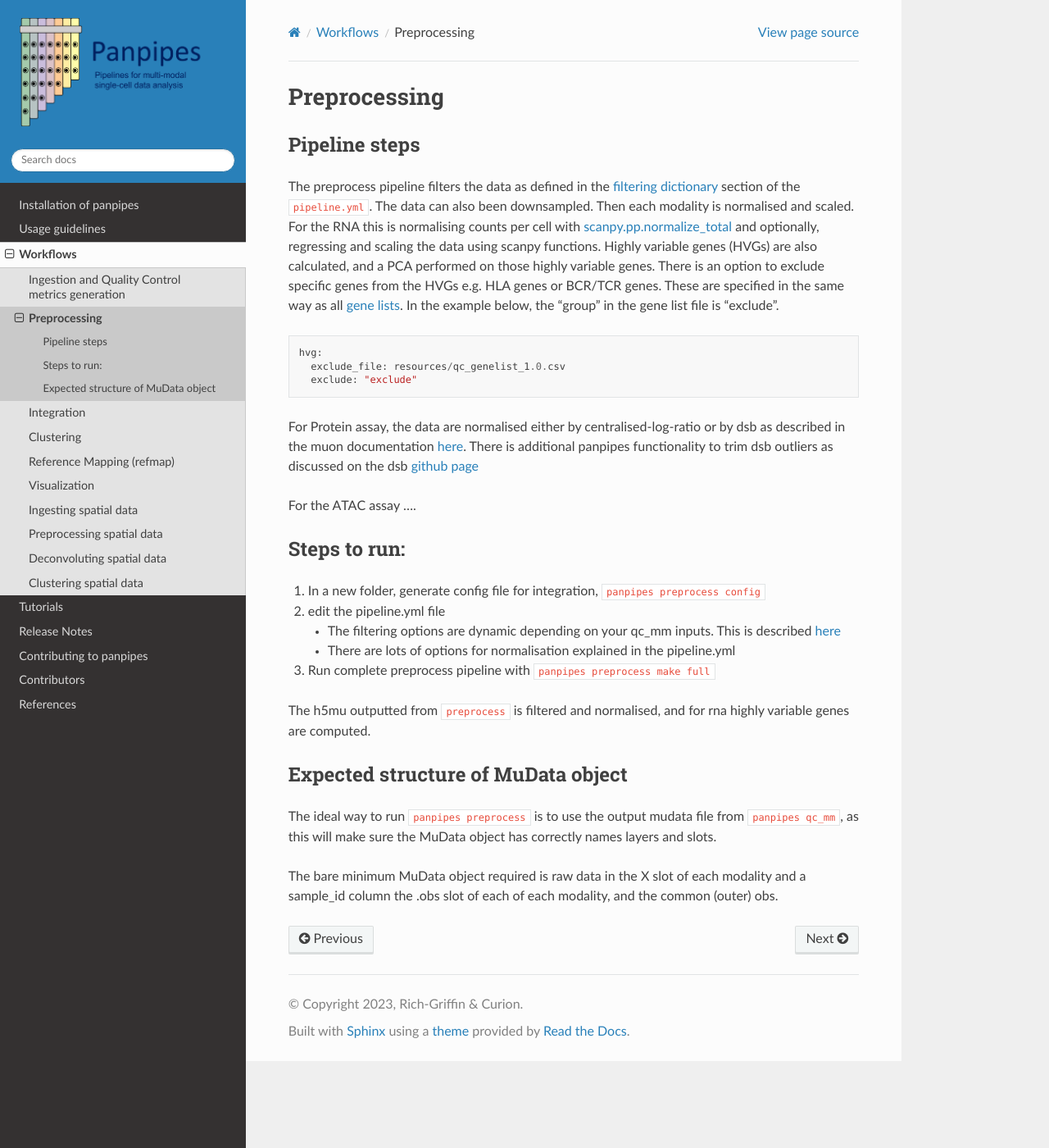
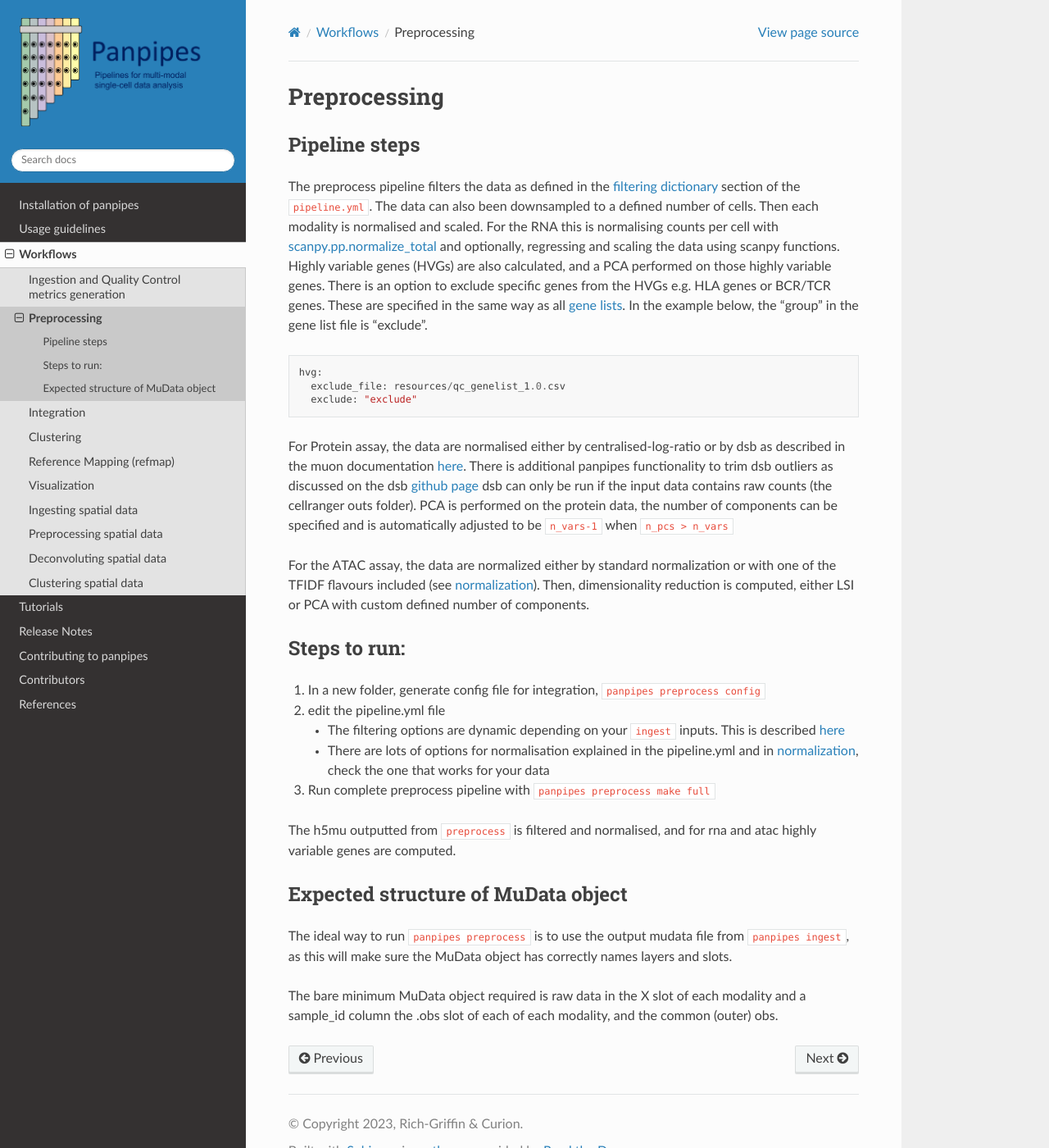
Before and after one commit to bio-la/panpipes-nextflow, a Sphinx documentation site: the page built from docs/workflows/preprocess.md, in a window 1280 px wide and 1400 px high. Shown: the whole window at 82% size. Built offline with Sphinx 7.4.7 and the Read the Docs theme 2.0.0, drawn with Linux system fonts in a browser that asks for light colours.

Commit message:
added workflow preprocess info

````diff
--- a/docs/workflows/preprocess.md
+++ b/docs/workflows/preprocess.md
@@ -4,7 +4,7 @@ Preprocessing
 
 ## Pipeline steps
 
-The preprocess pipeline filters the data as defined in the [filtering dictionary](../usage/filter_dict_instructions.md) section of the `pipeline.yml`. The data can also been downsampled.
+The preprocess pipeline filters the data as defined in the [filtering dictionary](../usage/filter_dict_instructions.md) section of the `pipeline.yml`. The data can also been downsampled to a defined number of cells.
 Then each modality is normalised and scaled. For the RNA this is normalising counts per cell with [scanpy.pp.normalize_total](https://scanpy.readthedocs.io/en/stable/generated/scanpy.pp.normalize_total.html) and optionally, regressing and scaling the data using scanpy functions. Highly variable genes (HVGs) are also calculated, and a PCA performed on those highly variable genes. There is an option to exclude specific genes from the HVGs e.g. HLA genes or BCR/TCR genes. These are specified in the same way as all [gene lists](../usage/gene_list_format). In the example below, the "group" in the gene list file is "exclude".
 ```
 hvg:
@@ -12,10 +12,12 @@ hvg:
   exclude: "exclude"
 ```
 
-For Protein assay, the data are normalised either by centralised-log-ratio or by dsb as described in the muon documentation [here](https://muon.readthedocs.io/en/latest/omics/citeseq.html). There is additional panpipes functionality to trim dsb outliers as discussed on the dsb [github page](https://github.com/niaid/dsb/issues/9)
+For Protein assay, the data are normalised either by centralised-log-ratio or by dsb as described in the muon documentation [here](https://muon.readthedocs.io/en/latest/omics/citeseq.html). There is additional panpipes functionality to trim dsb outliers as discussed on the dsb [github page](https://github.com/niaid/dsb/issues/9) dsb can only be run if the input data contains raw counts (the cellranger outs folder).
+PCA is performed on the protein data, the number of components can be specified and is automatically adjusted to be `n_vars-1` when `n_pcs > n_vars`
 
 
-For the ATAC assay ....
+For the ATAC assay, the data are normalized either by standard normalization or with one of the TFIDF flavours included (see [normalization](https://panpipes-pipelines.readthedocs.io/en/latest/usage/normalization_methods.html)).
+Then, dimensionality reduction is computed, either LSI or PCA with custom defined number of components.
 
 
 ## Steps to run:
@@ -25,18 +27,19 @@ For the ATAC assay ....
    ``panpipes preprocess config``
 2. edit the pipeline.yml file
 
-   -  The filtering options are dynamic depending on your qc_mm inputs. This is described [here](../usage/filter_dict_instructions.md)
+   -  The filtering options are dynamic depending on your `ingest` inputs. This is described [here](../usage/filter_dict_instructions.md)
    -  There are lots of options for normalisation explained in the
-      pipeline.yml
+      pipeline.yml and in [normalization](https://panpipes-pipelines.readthedocs.io/en/latest/usage/normalization_methods.html),
+      check the one that works for your data
 
 3. Run complete preprocess pipeline with
    ``panpipes preprocess make full``
 
 The h5mu outputted from ``preprocess`` is filtered and normalised, and
-for rna highly variable genes are computed.
+for rna and atac highly variable genes are computed.
 
 
 ## Expected structure of MuData object
-The ideal way to run `panpipes preprocess` is to use the output mudata file from `panpipes qc_mm`, as this will make sure the MuData object has correctly names layers and slots.
+The ideal way to run `panpipes preprocess` is to use the output mudata file from `panpipes ingest`, as this will make sure the MuData object has correctly names layers and slots.
 
 The bare minimum MuData object required is raw data in the X slot of each modality and a sample_id column the .obs slot of each of each modality, and the common (outer) obs.
````
Also changed, not shown: 2 other files.
